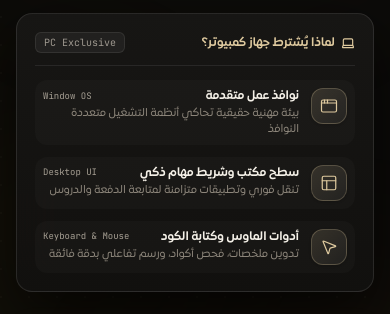
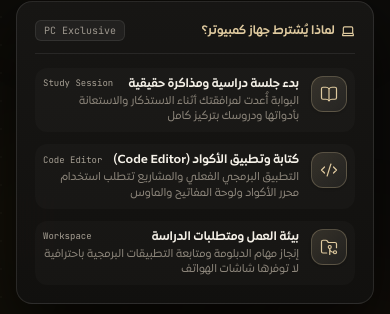
Before and after one commit to Adham-Kaseb/Almdrasa-Gateway, a React (Vite) app: page / in a window 390 px wide. Shown: the part 320-634 px from the top of the page. Built offline with nearby package versions, Linux system fonts and the light colour scheme; no server answers.

Commit message:
feat: clarify study session and code editor requirements on mobile block screen

```diff
--- a/src/components/MobileBlockScreen.tsx
+++ b/src/components/MobileBlockScreen.tsx
@@ -4,10 +4,10 @@ import {
   Monitor,
   Smartphone,
   ArrowLeft,
-  Layout,
-  MousePointer2,
-  AppWindow,
   Laptop,
+  Code2,
+  BookOpen,
+  FolderGit2,
 } from 'lucide-react';
 
 const CONTAINER_VARIANTS = {
@@ -29,22 +29,22 @@ const ITEM_VARIANTS = {
 
 const FEATURES = [
   {
-    icon: AppWindow,
-    title: 'نوافذ عمل متقدمة',
-    desc: 'بيئة مهنية حقيقية تحاكي أنظمة التشغيل متعددة النوافذ',
-    badge: 'Window OS',
+    icon: BookOpen,
+    title: 'بدء جلسة دراسية ومذاكرة حقيقية',
+    desc: 'البوابة أُعدت لمرافقتك أثناء الاستذكار والاستعانة بأدواتها ودروسك بتركيز كامل',
+    badge: 'Study Session',
   },
   {
-    icon: Layout,
-    title: 'سطح مكتب وشريط مهام ذكي',
-    desc: 'تنقل فوري وتطبيقات متزامنة لمتابعة الدفعة والدروس',
-    badge: 'Desktop UI',
+    icon: Code2,
+    title: 'كتابة وتطبيق الأكواد (Code Editor)',
+    desc: 'التطبيق البرمجي الفعلي والمشاريع تتطلب استخدام محرر الأكواد ولوحة المفاتيح والماوس',
+    badge: 'Code Editor',
   },
   {
-    icon: MousePointer2,
-    title: 'أدوات الماوس وكتابة الكود',
-    desc: 'تدوين ملخصات، فحص أكواد، ورسم تفاعلي بدقة فائقة',
-    badge: 'Keyboard & Mouse',
+    icon: FolderGit2,
+    title: 'بيئة العمل ومتطلبات الدراسة',
+    desc: 'إنجاز مهام الدبلومة ومتابعة التطبيقات البرمجية باحترافية لا توفرها شاشات الهواتف',
+    badge: 'Workspace',
   },
 ] as const;
 
```
